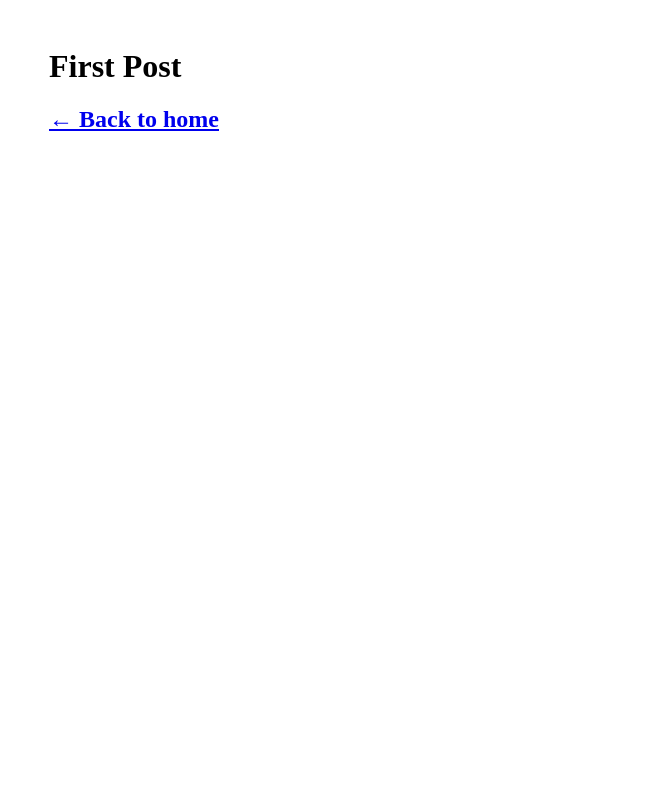
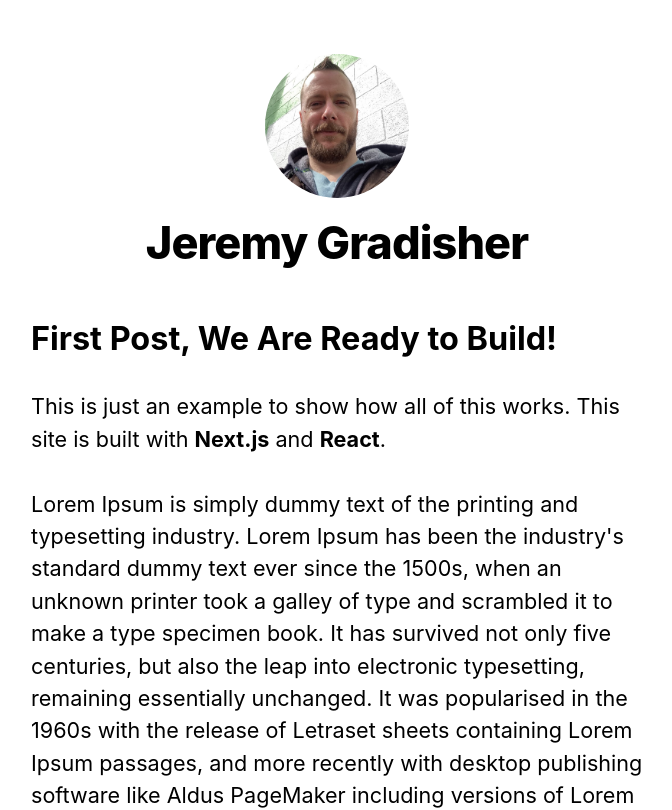
Before and after one commit to jeremygradisher/nextjs-blog, a Next.js app: page /posts/first-post in a window 1280 px wide. Shown: the top 810 px of the page, without its empty margins (303-975 px from the left). Built offline with nearby package versions, Linux system fonts and the light colour scheme.

Commit message:
Ready to Present

```diff
--- a/components/layout.js
+++ b/components/layout.js
@@ -1,5 +1,69 @@
+import Head from 'next/head';
+import Image from 'next/image';
 import styles from './layout.module.css';
+import utilStyles from '../styles/utils.module.css';
+import Link from 'next/link';
 
-export default function Layout({ children }) {
-  return <div className={styles.container}>{children}</div>;
+const name = 'Jeremy Gradisher';
+export const siteTitle = 'Next.js Sample Website';
+
+export default function Layout({ children, home }) {
+  return (
+    <div className={styles.container}>
+      <Head>
+        <link rel="icon" href="/favicon.ico" />
+        <meta
+          name="description"
+          content="Learn how to build a personal website using Next.js"
+        />
+        <meta
+          property="og:image"
+          content={`https://og-image.vercel.app/${encodeURI(
+            siteTitle,
+          )}.png?theme=light&md=0&fontSize=75px&images=https%3A%2F%2Fassets.vercel.com%2Fimage%2Fupload%2Ffront%2Fassets%2Fdesign%2Fnextjs-black-logo.svg`}
+        />
+        <meta name="og:title" content={siteTitle} />
+        <meta name="twitter:card" content="summary_large_image" />
+      </Head>
+      <header className={styles.header}>
+        {home ? (
+          <>
+            <Image
+              priority
+              src="/images/jeremy.jpg"
+              className={utilStyles.borderCircle}
+              height={144}
+              width={144}
+              alt=""
+            />
+            <h1 className={utilStyles.heading2Xl}>{name}</h1>
+          </>
+        ) : (
+          <>
+            <Link href="/">
+              <Image
+                priority
+                src="/images/jeremy.jpg"
+                className={utilStyles.borderCircle}
+                height={108}
+                width={108}
+                alt=""
+              />
+            </Link>
+            <h2 className={utilStyles.headingLg}>
+              <Link href="/" className={utilStyles.colorInherit}>
+                {name}
+              </Link>
+            </h2>
+          </>
+        )}
+      </header>
+      <main>{children}</main>
+      {!home && (
+        <div className={styles.backToHome}>
+          <Link href="/">← Back to home</Link>
+        </div>
+      )}
+    </div>
+  );
 }
--- a/components/layout.module.css
+++ b/components/layout.module.css
@@ -3,3 +3,13 @@
   padding: 0 1rem;
   margin: 3rem auto 6rem;
 }
+
+.header {
+  display: flex;
+  flex-direction: column;
+  align-items: center;
+}
+
+.backToHome {
+  margin: 3rem 0 0;
+}
--- a/pages/_app.js
+++ b/pages/_app.js
@@ -1,3 +1,6 @@
+// `pages/_app.js`
+import '../styles/globals.css';
+
 export default function App({ Component, pageProps }) {
   return <Component {...pageProps} />;
 }
--- a/pages/posts/first-post.js
+++ b/pages/posts/first-post.js
@@ -1,17 +1,30 @@
 import Head from 'next/head';
+import Layout, { siteTitle } from '../../components/layout';
+import utilStyles from '../../styles/utils.module.css';
 import Link from 'next/link';
-import Layout from '../../components/layout';
 
 export default function FirstPost() {
   return (
-    <Layout>
+    <Layout home>
       <Head>
-        <title>First Post</title>
+        <title>First Post, We Are Ready to Build!</title>
       </Head>
-      <h1>First Post</h1>
+      <main>
+      <section className={utilStyles.headingMd}>
+      <h1>First Post, We Are Ready to Build!</h1>
+      <p>
+      This is just an example to show how all of this works.
+      This site is built with <b>Next.js</b> and <b>React</b>.<br /><br />
+
+      Lorem Ipsum is simply dummy text of the printing and typesetting industry. Lorem Ipsum has been the industry's standard dummy text ever since the 1500s, when an unknown printer took a galley of type and scrambled it to make a type specimen book. It has survived not only five centuries, but also the leap into electronic typesetting, remaining essentially unchanged. It was popularised in the 1960s with the release of Letraset sheets containing Lorem Ipsum passages, and more recently with desktop publishing software like Aldus PageMaker including versions of Lorem Ipsum.<br /><br />
+
+      It is a long established fact that a reader will be distracted by the readable content of a page when looking at its layout. The point of using Lorem Ipsum is that it has a more-or-less normal distribution of letters, as opposed to using 'Content here, content here', making it look like readable English. Many desktop publishing packages and web page editors now use Lorem Ipsum as their default model text, and a search for 'lorem ipsum' will uncover many web sites still in their infancy. Various versions have evolved over the years, sometimes by accident, sometimes on purpose (injected humour and the like).
+      </p>
       <h2>
         <Link href="/">← Back to home</Link>
       </h2>
+      </section>
+      </main>
     </Layout>
   );
 }
--- a/styles/globals.css
+++ b/styles/globals.css
@@ -2,37 +2,26 @@ html,
 body {
   padding: 0;
   margin: 0;
-  font-family: Inter, -apple-system, BlinkMacSystemFont, Segoe UI, Roboto,
-    Oxygen, Ubuntu, Cantarell, Fira Sans, Droid Sans, Helvetica Neue, sans-serif;
-}
-
-a {
-  color: inherit;
-  text-decoration: none;
+  font-family: -apple-system, BlinkMacSystemFont, Segoe UI, Roboto, Oxygen, Ubuntu,
+    Cantarell, Fira Sans, Droid Sans, Helvetica Neue, sans-serif;
+  line-height: 1.6;
+  font-size: 18px;
 }
 
 * {
   box-sizing: border-box;
 }
 
+a {
+  color: #0070f3;
+  text-decoration: none;
+}
+
+a:hover {
+  text-decoration: underline;
+}
+
 img {
   max-width: 100%;
-  height: auto;
+  display: block;
 }
-
-h1,
-h2,
-p,
-ul {
-  margin: 0;
-}
-
-ul {
-  padding: 0;
-  list-style: none;
-}
-
-button {
-  padding: 0.5rem 1rem;
-  font-weight: bold;
-}
--- /dev/null
+++ b/styles/utils.module.css
@@ -0,0 +1,52 @@
+.heading2Xl {
+  font-size: 2.5rem;
+  line-height: 1.2;
+  font-weight: 800;
+  letter-spacing: -0.05rem;
+  margin: 1rem 0;
+}
+
+.headingXl {
+  font-size: 2rem;
+  line-height: 1.3;
+  font-weight: 800;
+  letter-spacing: -0.05rem;
+  margin: 1rem 0;
+}
+
+.headingLg {
+  font-size: 1.5rem;
+  line-height: 1.4;
+  margin: 1rem 0;
+}
+
+.headingMd {
+  font-size: 1.2rem;
+  line-height: 1.5;
+}
+
+.borderCircle {
+  border-radius: 9999px;
+}
+
+.colorInherit {
+  color: inherit;
+}
+
+.padding1px {
+  padding-top: 1px;
+}
+
+.list {
+  list-style: none;
+  padding: 0;
+  margin: 0;
+}
+
+.listItem {
+  margin: 0 0 1.25rem;
+}
+
+.lightText {
+  color: #666;
+}
```
Also changed, not shown: pages/index.js (+22 -100 lines).
